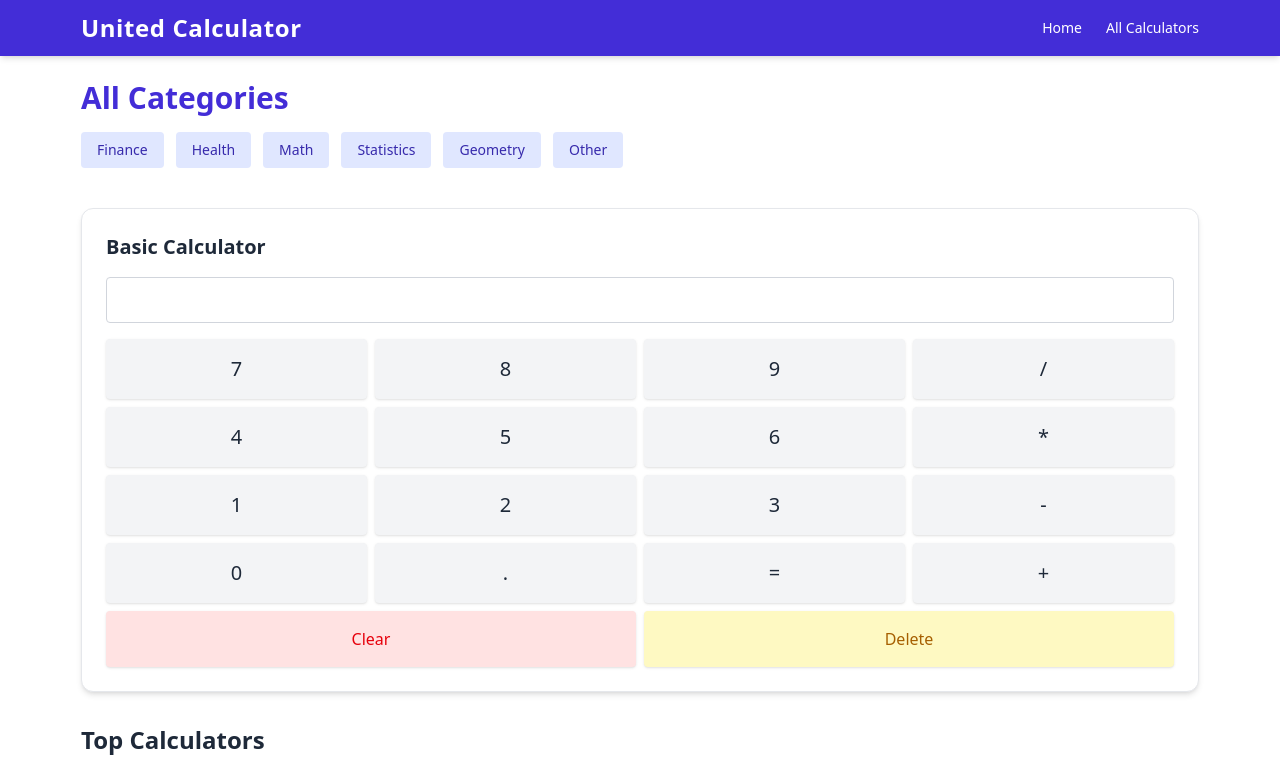
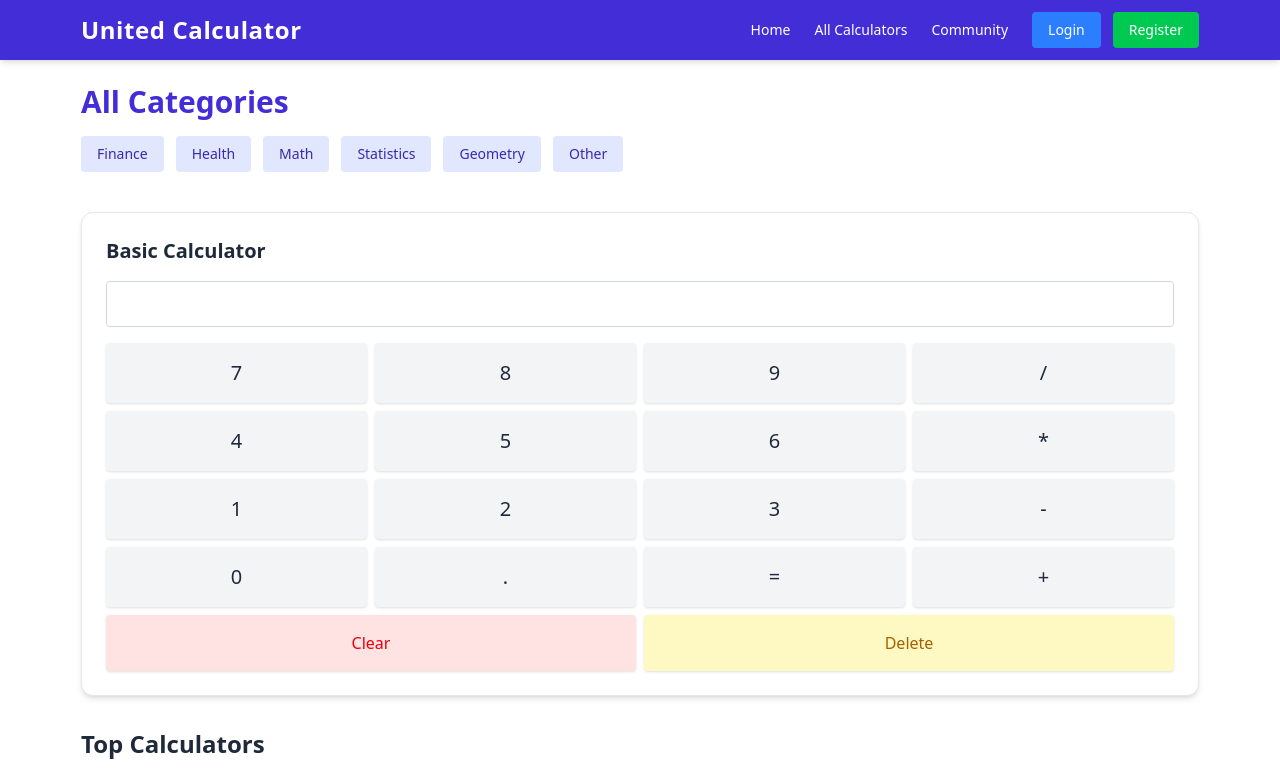
Before and after one commit to ali44ashhad/united-calculator, a React (Vite) app: page / in a window 1280 px wide. Shown: the top 771 px of the page. Built offline with nearby package versions, Linux system fonts and the light colour scheme; no server answers.

Commit message:
community enabled

```diff
--- a/src/components/Header.jsx
+++ b/src/components/Header.jsx
@@ -1,26 +1,136 @@
+import { useState } from "react";
+import { Link } from "react-router-dom";
+import { useAuth } from "../contexts/AuthContext";
+import AuthModal from "./Forum/AuthModal";
+
+const Header = () => {
+  const { user, logout } = useAuth();
+  const [authModalOpen, setAuthModalOpen] = useState(false);
+  const [authModalMode, setAuthModalMode] = useState("login");
+  const [isMobileOpen, setIsMobileOpen] = useState(false);
+
+  // Open Auth modal
+  const showAuthModal = (mode) => {
+    setAuthModalMode(mode);
+    setAuthModalOpen(true);
+    setIsMobileOpen(false); // close mobile menu
+  };
+
+  // Logout
+  const handleLogout = () => {
+    logout();
+    setIsMobileOpen(false); // close mobile menu
+  };
+
+  // Navigation links
+  const navLinks = (
+    <>
+      <Link
+        to="/"
+        className="block md:inline-block hover:text-yellow-300 transition"
+        onClick={() => setIsMobileOpen(false)}
+      >
+        Home
+      </Link>
+      <Link
+        to="/all-calculators"
+        className="block md:inline-block hover:text-yellow-300 transition"
+        onClick={() => setIsMobileOpen(false)}
+      >
+        All Calculators
+      </Link>
+      <Link
+        to="/thread"
+        className="block md:inline-block hover:text-yellow-300 transition"
+        onClick={() => setIsMobileOpen(false)}
+      >
+        Community
+      </Link>
+    </>
+  );
+
+  // Auth buttons / user info
+  const authButtons = user ? (
+    <div className="flex flex-col md:flex-row md:items-center md:space-x-3 space-y-2 md:space-y-0">
+      <span className="text-gray-200 md:text-white">Hello, {user.name}</span>
+      <button
+        onClick={handleLogout}
+        className="bg-red-500 text-white px-4 py-2 rounded text-sm hover:bg-red-600 transition"
+      >
+        Logout
+      </button>
+    </div>
+  ) : (
+    <div className="flex flex-col md:flex-row md:space-x-3 space-y-2 md:space-y-0">
+      <button
+        onClick={() => showAuthModal("login")}
+        className="bg-blue-500 hover:bg-blue-600 px-4 py-2 rounded text-sm transition"
+      >
+        Login
+      </button>
+      <button
+        onClick={() => showAuthModal("register")}
+        className="bg-green-500 hover:bg-green-600 px-4 py-2 rounded text-sm transition"
+      >
+        Register
+      </button>
+    </div>
+  );
+
+  return (
+    <>
+      <header className="sticky top-0 z-50 w-full bg-indigo-700 shadow-md font-sans">
+        <div className="max-w-[1150px] mx-auto px-4 py-3 flex justify-between items-center">
+          {/* Logo */}
+          <Link
+            to="/"
+            className="text-2xl font-bold text-white tracking-wide hover:opacity-90"
+          >
+            United Calculator
+          </Link>
+
+          {/* Desktop Navigation */}
+          <nav className="hidden md:flex gap-6 items-center text-sm font-medium text-white">
+            {navLinks}
+            {authButtons}
+          </nav>
+
+          {/* Mobile Menu Button */}
+          <button
+            className="md:hidden text-2xl text-white focus:outline-none"
+            aria-label="Toggle Menu"
+            onClick={() => setIsMobileOpen(!isMobileOpen)}
+          >
+            {isMobileOpen ? "✖" : "☰"}
+          </button>
+        </div>
+
+        {/* Mobile Navigation */}
+        {isMobileOpen && (
+          <div className="md:hidden px-4 pb-4 space-y-4 bg-indigo-700 text-white border-t border-indigo-600">
+            {navLinks}
+            {authButtons}
+          </div>
+        )}
+      </header>
+
+      {/* Auth Modal */}
+      <AuthModal
+        isOpen={authModalOpen}
+        onClose={() => setAuthModalOpen(false)}
+        mode={authModalMode} // ✅ keep same as your first Header
+      />
+    </>
+  );
+};
+
+export default Header;
+
 // import { useState } from "react";
 // import { Link } from "react-router-dom";
-// import { useAuth } from "../contexts/AuthContext";
-// import AuthModal from "./Forum/AuthModal";
 
 // const Header = () => {
-//   const { user, logout } = useAuth();
-//   const [authModalOpen, setAuthModalOpen] = useState(false);
-//   const [authModalMode, setAuthModalMode] = useState("login");
 //   const [isMobileOpen, setIsMobileOpen] = useState(false);
-
-//   // Open Auth modal
-//   const showAuthModal = (mode) => {
-//     setAuthModalMode(mode);
-//     setAuthModalOpen(true);
-//     setIsMobileOpen(false); // close mobile menu
-//   };
-
-//   // Logout
-//   const handleLogout = () => {
-//     logout();
-//     setIsMobileOpen(false); // close mobile menu
-//   };
 
 //   // Navigation links
 //   const navLinks = (
@@ -39,42 +149,7 @@
 //       >
 //         All Calculators
 //       </Link>
-//       <Link
-//         to="/thread"
-//         className="block md:inline-block hover:text-yellow-300 transition"
-//         onClick={() => setIsMobileOpen(false)}
-//       >
-//         Community
-//       </Link>
 //     </>
-//   );
-
-//   // Auth buttons / user info
-//   const authButtons = user ? (
-//     <div className="flex flex-col md:flex-row md:items-center md:space-x-3 space-y-2 md:space-y-0">
-//       <span className="text-gray-200 md:text-white">Hello, {user.name}</span>
-//       <button
-//         onClick={handleLogout}
-//         className="bg-red-500 text-white px-4 py-2 rounded text-sm hover:bg-red-600 transition"
-//       >
-//         Logout
-//       </button>
-//     </div>
-//   ) : (
-//     <div className="flex flex-col md:flex-row md:space-x-3 space-y-2 md:space-y-0">
-//       <button
-//         onClick={() => showAuthModal("login")}
-//         className="bg-blue-500 hover:bg-blue-600 px-4 py-2 rounded text-sm transition"
-//       >
-//         Login
-//       </button>
-//       <button
-//         onClick={() => showAuthModal("register")}
-//         className="bg-green-500 hover:bg-green-600 px-4 py-2 rounded text-sm transition"
-//       >
-//         Register
-//       </button>
-//     </div>
 //   );
 
 //   return (
@@ -92,7 +167,6 @@
 //           {/* Desktop Navigation */}
 //           <nav className="hidden md:flex gap-6 items-center text-sm font-medium text-white">
 //             {navLinks}
-//             {authButtons}
 //           </nav>
 
 //           {/* Mobile Menu Button */}
@@ -109,85 +183,11 @@
 //         {isMobileOpen && (
 //           <div className="md:hidden px-4 pb-4 space-y-4 bg-indigo-700 text-white border-t border-indigo-600">
 //             {navLinks}
-//             {authButtons}
 //           </div>
 //         )}
 //       </header>
-
-//       {/* Auth Modal */}
-//       <AuthModal
-//         isOpen={authModalOpen}
-//         onClose={() => setAuthModalOpen(false)}
-//         mode={authModalMode} // ✅ keep same as your first Header
-//       />
 //     </>
 //   );
 // };
 
 // export default Header;
-
-import { useState } from "react";
-import { Link } from "react-router-dom";
-
-const Header = () => {
-  const [isMobileOpen, setIsMobileOpen] = useState(false);
-
-  // Navigation links
-  const navLinks = (
-    <>
-      <Link
-        to="/"
-        className="block md:inline-block hover:text-yellow-300 transition"
-        onClick={() => setIsMobileOpen(false)}
-      >
-        Home
-      </Link>
-      <Link
-        to="/all-calculators"
-        className="block md:inline-block hover:text-yellow-300 transition"
-        onClick={() => setIsMobileOpen(false)}
-      >
-        All Calculators
-      </Link>
-    </>
-  );
-
-  return (
-    <>
-      <header className="sticky top-0 z-50 w-full bg-indigo-700 shadow-md font-sans">
-        <div className="max-w-[1150px] mx-auto px-4 py-3 flex justify-between items-center">
-          {/* Logo */}
-          <Link
-            to="/"
-            className="text-2xl font-bold text-white tracking-wide hover:opacity-90"
-          >
-            United Calculator
-          </Link>
-
-          {/* Desktop Navigation */}
-          <nav className="hidden md:flex gap-6 items-center text-sm font-medium text-white">
-            {navLinks}
-          </nav>
-
-          {/* Mobile Menu Button */}
-          <button
-            className="md:hidden text-2xl text-white focus:outline-none"
-            aria-label="Toggle Menu"
-            onClick={() => setIsMobileOpen(!isMobileOpen)}
-          >
-            {isMobileOpen ? "✖" : "☰"}
-          </button>
-        </div>
-
-        {/* Mobile Navigation */}
-        {isMobileOpen && (
-          <div className="md:hidden px-4 pb-4 space-y-4 bg-indigo-700 text-white border-t border-indigo-600">
-            {navLinks}
-          </div>
-        )}
-      </header>
-    </>
-  );
-};
-
-export default Header;
--- a/src/services/api.js
+++ b/src/services/api.js
@@ -40,7 +40,7 @@
 
 import axios from "axios";
 
-const API_URL = "https://api.unitedcalculator.net/api";
+const API_URL = "https://united-forum.vercel.app/api";
 
 const api = axios.create({
   baseURL: API_URL,
```
Also changed, not shown: src/App.jsx (+72 -72 lines).
